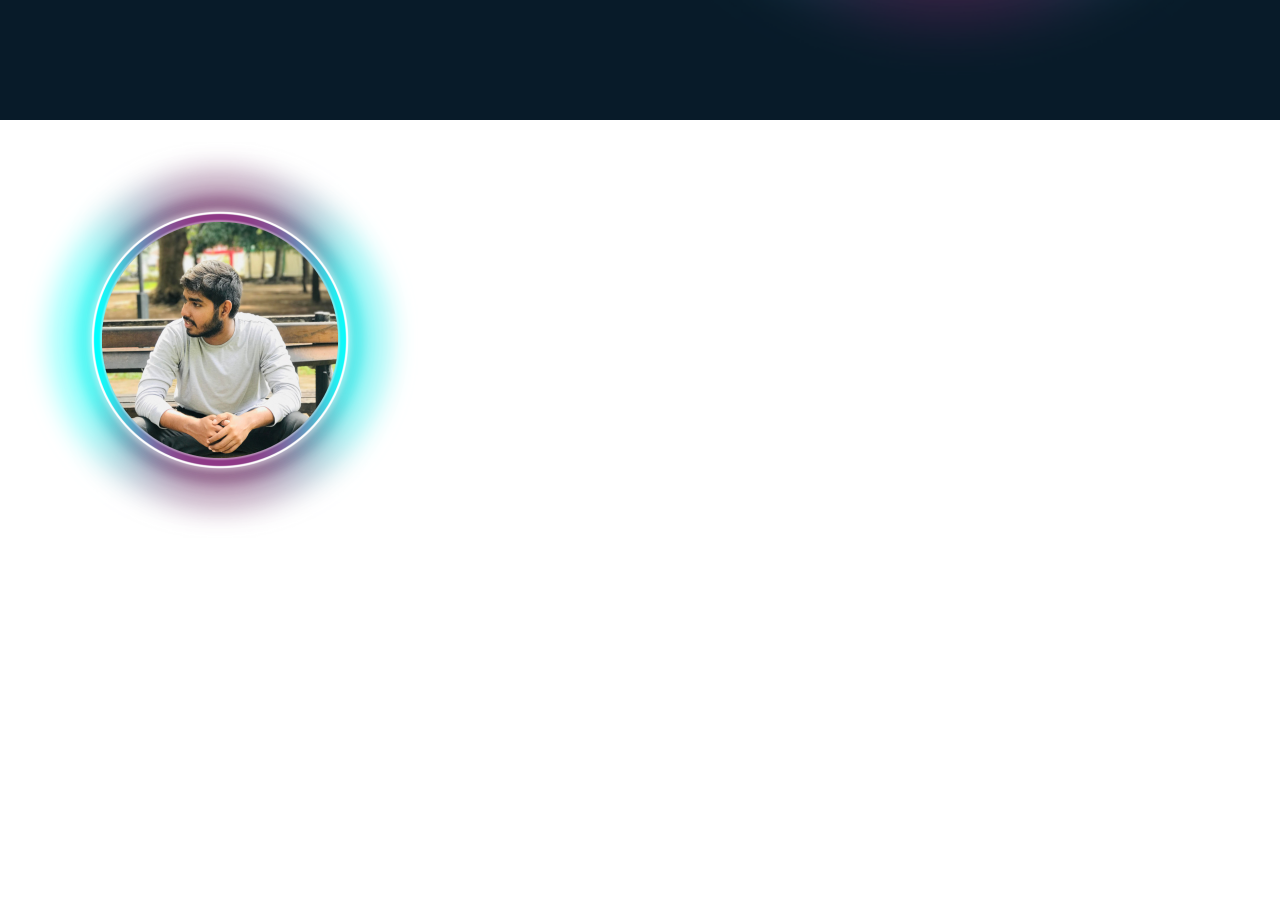
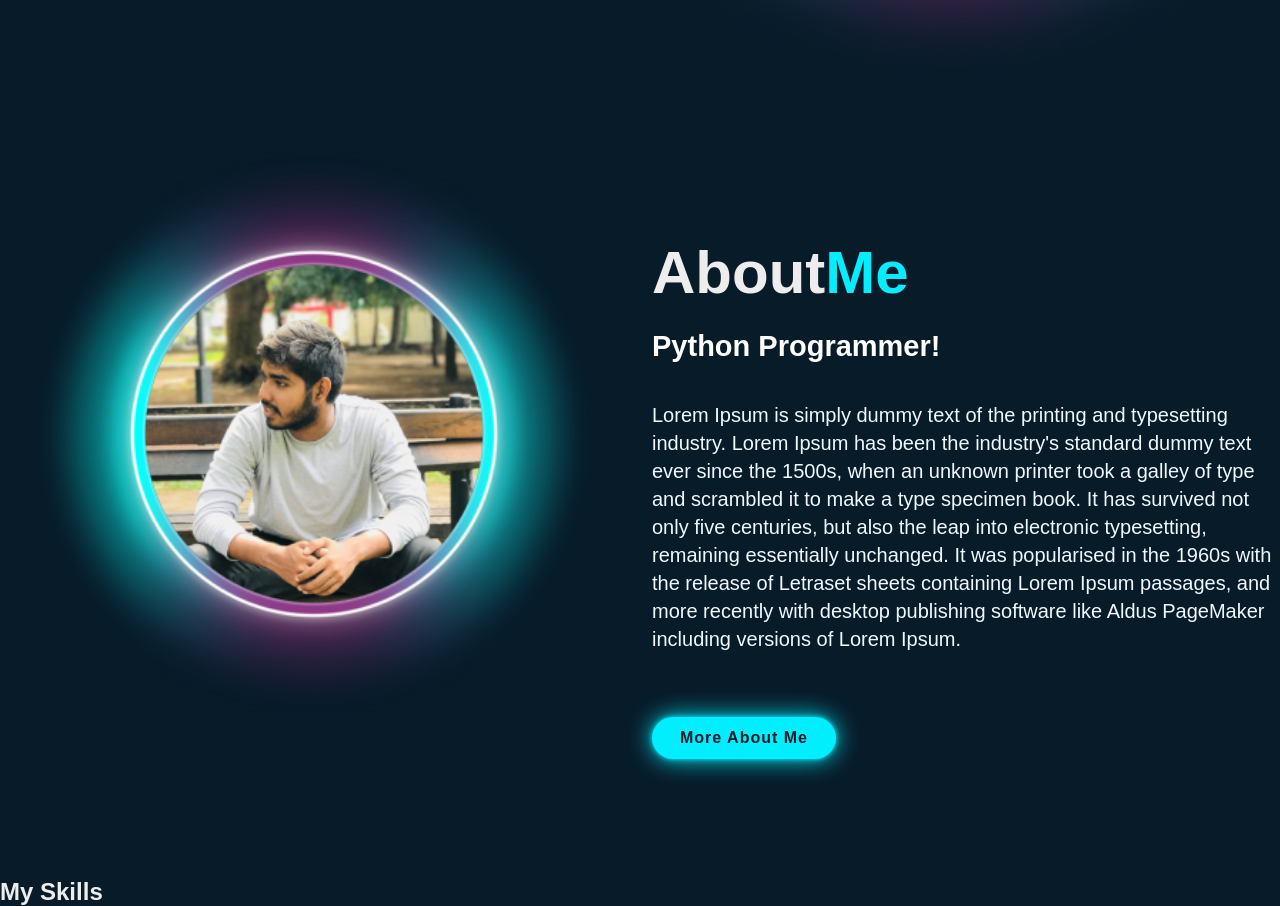
Before and after one commit to apps2719/Personal-Portfolio, a plain HTML site: page index.html in a window 1280 px wide. Shown: the part 680-1586 px from the top of the page. Before the commit the page ends 1244 px from the top, so only its background shows below. Drawn offline with nearby package versions, Linux system fonts and the light colour scheme.

Commit message:
About Me Done

```diff
--- a/index.html
+++ b/index.html
@@ -2,11 +2,12 @@
 <html lang="en">
 <head>
     <meta charset="UTF-8">
+    <meta http-equiv="X-UA-Compatible" content="IE-edge">
     <meta name="viewport" content="width=device-width, initial-scale=1.0">
     <title>Portfolio</title>
     <link rel="stylesheet" href="stylesheet.css">
     <link href='https://unpkg.com/boxicons@2.1.4/css/boxicons.min.css' rel='stylesheet'>
-    <script src="https://unpkg.com/typed.js@2.0.15/dist/typed.umd.js"></script>
+    <script src="https://unpkg.com/typed.js@2.1.0/dist/typed.umd.js"></script>
 </head>
 <body>
     <header class="header">
@@ -45,10 +46,30 @@
         <div class="about-img">
             <img src="images/Futuristic Neon Blue And Pink Light Instagram Profile Picture.png" alt="">
         </div>
+        <div class="about-text">
+            <h2>About<span>Me</span></h2>
+            <h4>Python Programmer!</h4>
+            <p>
+                Lorem Ipsum is simply dummy text of the printing and typesetting industry. Lorem Ipsum has been the industry's standard dummy text ever since the 1500s, when an unknown printer took a galley of type and scrambled it to make a type specimen book. It has survived not only five centuries, but also the leap into electronic typesetting, remaining essentially unchanged. It was popularised in the 1960s with the release of Letraset sheets containing Lorem Ipsum passages, and more recently with desktop publishing software like Aldus PageMaker including versions of Lorem Ipsum.
+            </p>
 
+            <a href="#" class="btn-box">More About Me</a>
 
+        </div>
 
     </section>
-    <script src="main.js"></script>
+    <!-- About end -->
+
+    <!-- Skills start -->
+    <section class="skills" id="skills">
+        <div class="container">
+            <h1 class="sub-title">My <span>Skills</span></h1>
+            <div>
+                <i class=""></i>
+            </div>
+        </div>
+
+    </section>
+<script src="main.js"></script>
 </body>
 </html>
--- a/main.js
+++ b/main.js
@@ -1,7 +1,7 @@
-var typed= new typed(".text", {
-    String:["Python Programmer","Web Developer","Frontend Developer"],
-    typeSpeed:100,
-    backSpeed:100,
-    backDelay:1000,
-    loop:true,
-})
+var typed= new Typed(".text", {
+    strings: ["Python Programmer", "Web Developer" , "Frontend Developer"],
+    typeSpeed: 100,
+    backSpeed: 100,
+    backDelay: 1000,
+    loop:true
+});
--- a/stylesheet.css
+++ b/stylesheet.css
@@ -8,6 +8,7 @@
 
 body {
     color: #ededed;
+    background: #081b29;
 
 }
 
@@ -17,7 +18,7 @@ body {
     left: 0;
     width: 100%;
     padding: 20px 10%;
-    background: transparent;
+    background: #051129;
     display: flex;
     justify-content: space-between;
     align-items: center;
@@ -155,6 +156,59 @@ body {
         0 0 100px cyan, 0 0 200px cyan
 }
 
+.about {
+    display: grid;
+    grid-template-columns: repeat(2, 1fr);
+    align-items: center;
+    gap: 1.5rem;
+}
+
+.about-img img {
+    padding-bottom: 20%;
+    max-width: 630px;
+    height: auto;
+    width: 100%;
+    border-radius: 8px;
+
+}
+
+.about-text h2 {
+    font-size: 60px;
+
+}
+
+.about-text h2 span {
+    color: #0ef;
+}
+
+.about-text h4 {
+    font-size: 29px;
+    font-weight: 600;
+    line-height: 1.7;
+    color: #fff;
+    margin: 15px 0 30px;
+
+}
+
+.about-text p {
+    color: aliceblue;
+    font-size: 20px;
+    line-height: 1.4;
+    margin-bottom: 4rem;
+}
+
+
+
+
+
+
+
+
+
+
+
+
+
 @keyframes slideRight {
     0% {
         transform: translateX(-100px);
```
